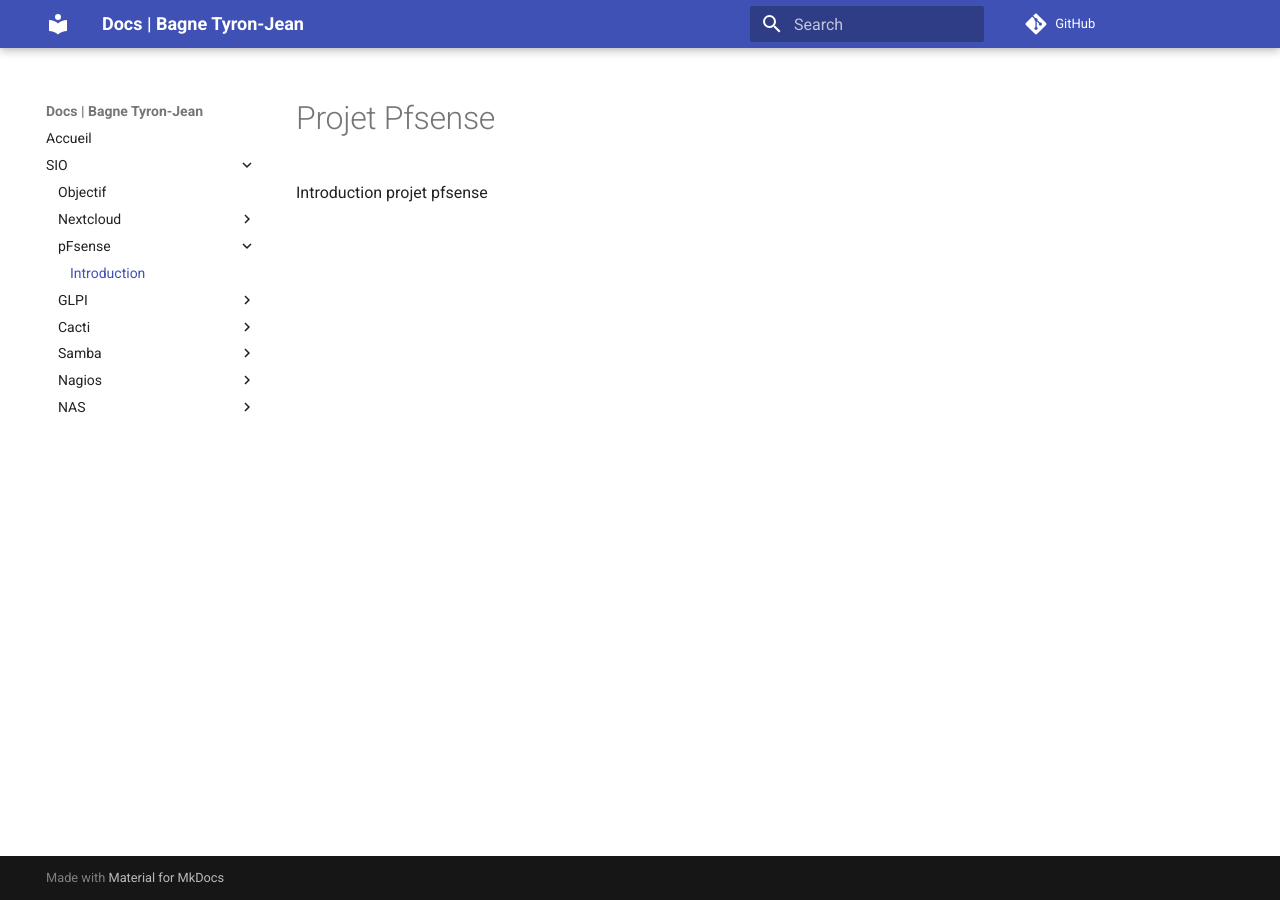
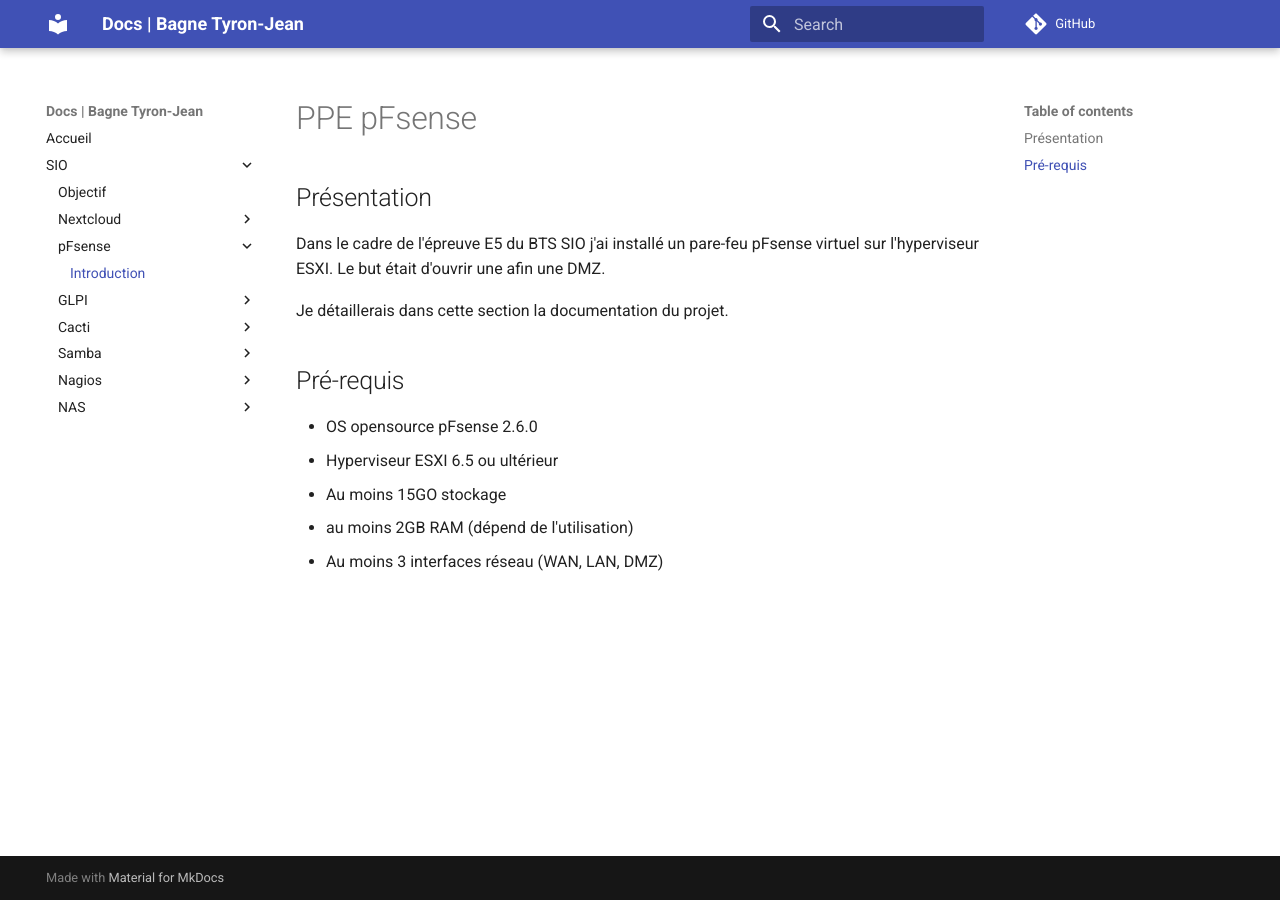
Before and after one commit to wepfen/doc, an MkDocs documentation site: the page built from docs/sio/pfsense/index.md, in a window 1280 px wide. Built offline with MkDocs 1.6.1 and Material for MkDocs 9.7.7, drawn with Linux system fonts in a browser that asks for light colours; comment, search, counter and statistics services are not loaded.

Commit message:
Update index.md

```diff
--- a/docs/sio/pfsense/index.md
+++ b/docs/sio/pfsense/index.md
@@ -1,3 +1,16 @@
-# Projet Pfsense
+# PPE pFsense
 
-Introduction projet pfsense
+## Présentation
+
+Dans le cadre de l'épreuve E5 du BTS SIO j'ai installé un pare-feu pFsense virtuel sur l'hyperviseur ESXI. Le but était d'ouvrir une afin une DMZ.
+
+
+Je détaillerais dans cette section la documentation du projet.
+
+## Pré-requis
+
+* OS opensource pFsense 2.6.0
+* Hyperviseur ESXI 6.5 ou ultérieur
+* Au moins 15GO stockage
+* au moins 2GB RAM (dépend de l'utilisation)
+* Au moins 3 interfaces réseau (WAN, LAN, DMZ)
```
